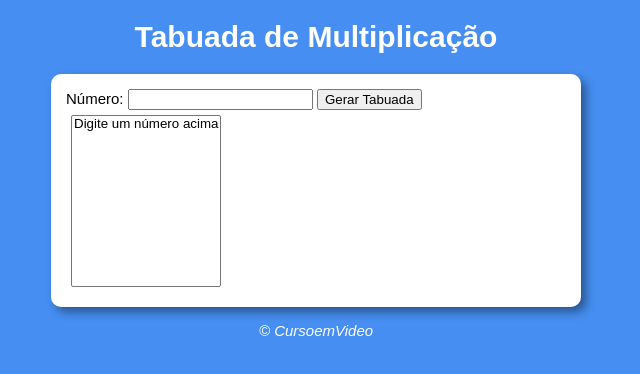
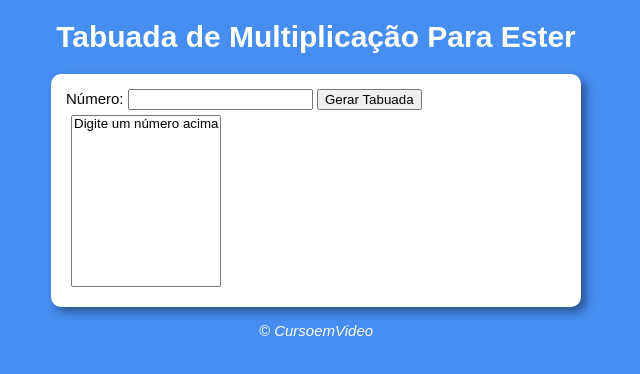
Before and after one commit to FrankMarcelino/projeto-tabuada, a plain HTML site: page index.html in a window 1280 px wide. Shown: the whole page, without its empty margins (324-964 px from the left). Drawn offline with Linux system fonts and the light colour scheme.

Commit message:
Update index.html
Ensinando programação para Ester

```diff
--- a/index.html
+++ b/index.html
@@ -7,7 +7,7 @@
     <link rel="stylesheet" href="stilo.css">
 </head>
 <body>
-    <header><h1>Tabuada de Multiplicação</h1></header>
+    <header><h1>Tabuada de Multiplicação Para Ester</h1></header>
     <section>
         <div>
             <label for="inumero">Número:</label>
```
